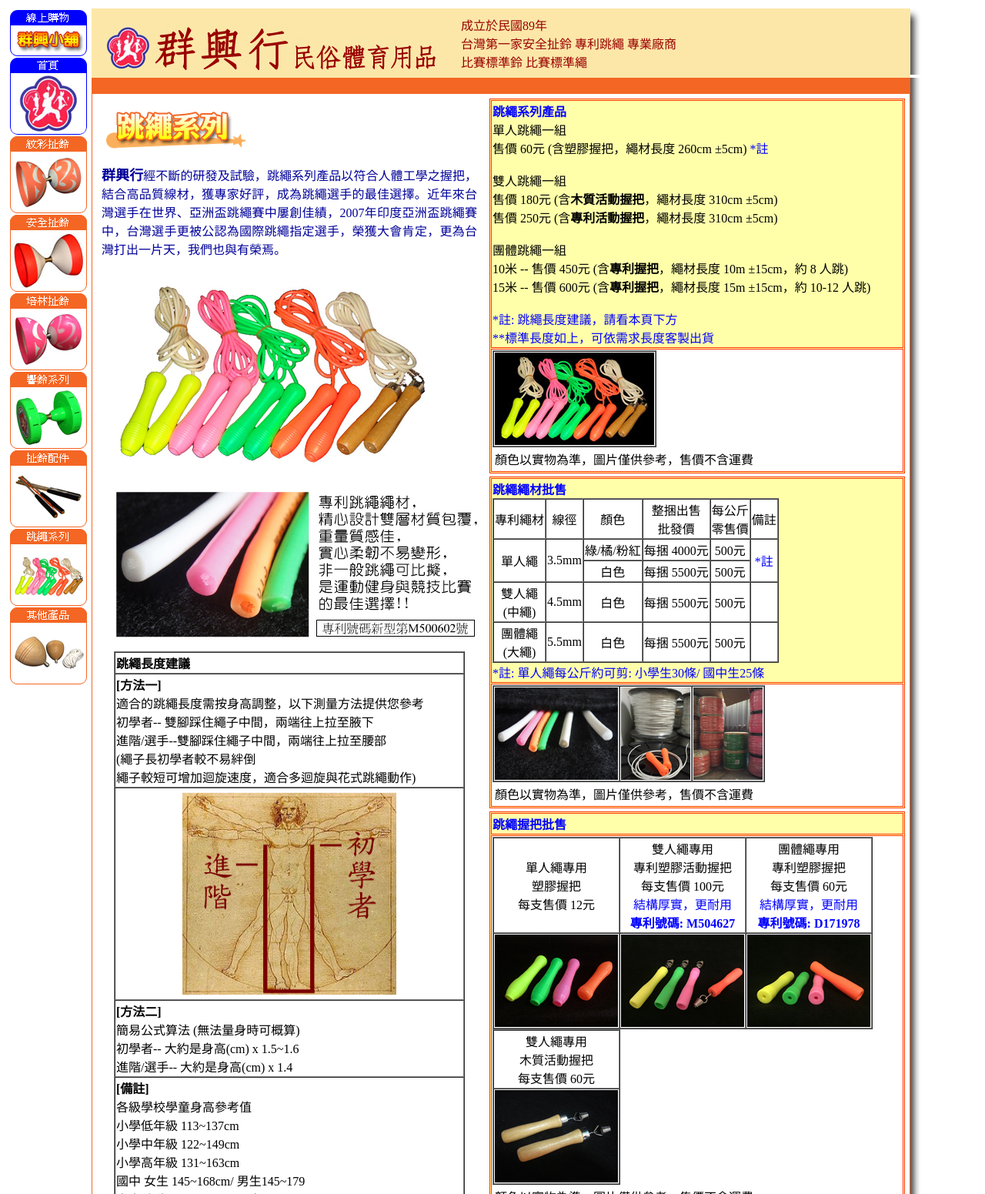
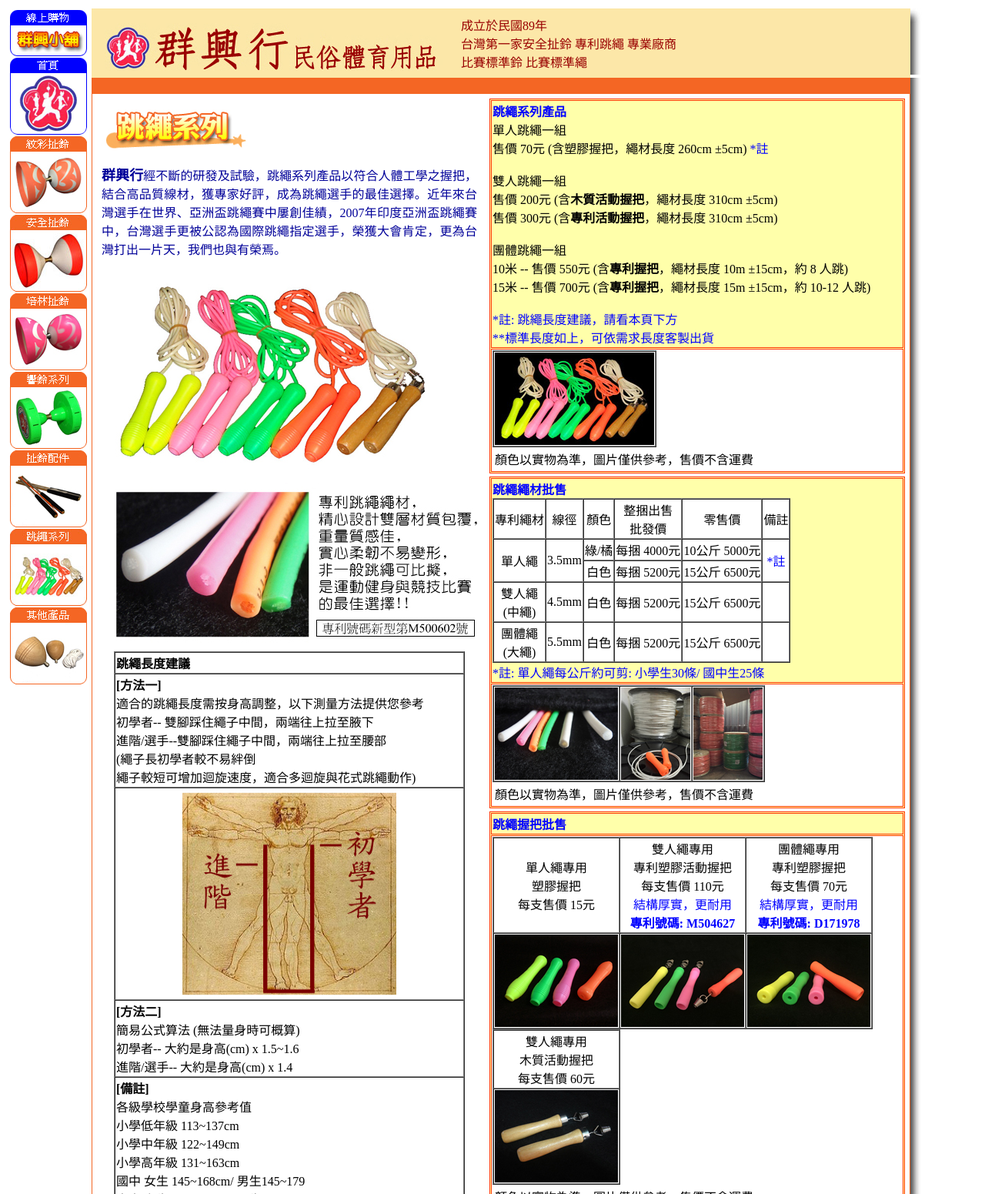
Before and after one commit to weijon3-blip/yoyoking, a plain HTML site: page home3.htm in a window 1280 px wide. Shown: the top 1551 px of the page at 77% size. Drawn offline with Linux system fonts and the light colour scheme.

Commit message:
Add files via upload
modify quotation

```diff
--- a/home3.htm
+++ b/home3.htm
@@ -132,17 +132,17 @@
                                 <tr>
                                   <td width="600"><p><font color="#0000FF"><strong>跳繩系列產品<BR>
                                       </strong><font color="#000000">單人跳繩一組<BR>售價
-                                      60元 (含塑膠握把，繩材長度 260cm ±5cm) </font><font color="#0000FF">*註</font><BR><font color="#000000"><BR>
+                                      70元 (含塑膠握把，繩材長度 260cm ±5cm) </font><font color="#0000FF">*註</font><BR><font color="#000000"><BR>
                                       雙人跳繩一組<BR>
-                                      售價 180元 (含<strong>木質活動握把</strong>，繩材長度 310cm
+                                      售價 200元 (含<strong>木質活動握把</strong>，繩材長度 310cm
                                       ±5cm) <BR>
-                                      售價 250元 (含<strong>專利活動握把</strong>，繩材長度 310cm
+                                      售價 300元 (含<strong>專利活動握把</strong>，繩材長度 310cm
                                       ±5cm) <BR>
                                       <BR>
                                       團體跳繩一組<BR>
-                                      10米 -- 售價 450元 (含<strong>專利握把</strong>，繩材長度
+                                      10米 -- 售價 550元 (含<strong>專利握把</strong>，繩材長度
                                       10m ±15cm，約 8 人跳) <BR>
-                                      15米 -- 售價 600元 (含<strong>專利握把</strong>，繩材長度
+                                      15米 -- 售價 700元 (含<strong>專利握把</strong>，繩材長度
                                       15m ±15cm，約 10-12 人跳) </font><strong><BR>
                                       </strong><br>
                                       <font color="#0000FF"><font color="#0000FF">*註</font>:
@@ -175,30 +175,30 @@
                                         <td>顏色</td>
                                         <td>整捆出售<BR>
                                           批發價</td>
-                                        <td>每公斤<BR>
+                                        <td>
                                           零售價</td>
                                         <td>備註</td>
                                       </tr>
                                       <tr align="center" valign="middle">
                                         <td rowspan="2">單人繩</td>
                                         <td rowspan="2">3.5mm</td>
-                                        <td>綠/橘/粉紅</td>
+                                        <td>綠/橘</td>
                                         <td>每捆 4000元</td>
-                                        <td>500元</td>
+                                        <td>10公斤 5000元</td>
                                         <td rowspan="2"><font color="#0000FF">*註</font></td>
                                       </tr>
                                       <tr align="center" valign="middle">
                                         <td>白色</td>
-                                        <td>每捆 5500元</td>
-                                        <td>500元</td>
+                                        <td>每捆 5200元</td>
+                                        <td>15公斤 6500元</td>
                                       </tr>
                                       <tr align="center" valign="middle">
                                         <td>雙人繩<BR>
                                           (中繩)</td>
                                         <td>4.5mm</td>
                                         <td>白色</td>
-                                        <td>每捆 5500元</td>
-                                        <td>500元</td>
+                                        <td>每捆 5200元</td>
+                                        <td>15公斤 6500元</td>
                                         <td>&nbsp;</td>
                                       </tr>
                                       <tr align="center" valign="middle">
@@ -206,8 +206,8 @@
                                           (大繩)</td>
                                         <td>5.5mm</td>
                                         <td>白色</td>
-                                        <td>每捆 5500元</td>
-                                        <td>500元</td>
+                                        <td>每捆 5200元</td>
+                                        <td>15公斤 6500元</td>
                                         <td>&nbsp;</td>
                                       </tr>
                                     </table>
@@ -240,16 +240,16 @@
                                       <tr align="center" valign="middle">
                                         <td>單人繩專用<BR>
                                           塑膠握把 <br>
-                                          每支售價 12元 </td>
+                                          每支售價 15元 </td>
                                         <td>雙人繩專用<BR>
                                           專利塑膠活動握把<br>
-                                          每支售價 100元<BR>
+                                          每支售價 110元<BR>
                                           <font color="#0000FF">結構厚實，更耐用</font><BR>
                                           <font color="#0000FF"><strong>專利號碼:
                                           M504627</strong></font></td>
                                         <td>團體繩專用<BR>
                                           專利塑膠握把 <br>
-                                          每支售價 60元<br>
+                                          每支售價 70元<br>
                                           <font color="#0000FF">結構厚實，更耐用</font><BR>
                                           <font color="#0000FF"><strong>專利號碼:
                                           D171978</strong></font></td>
```
